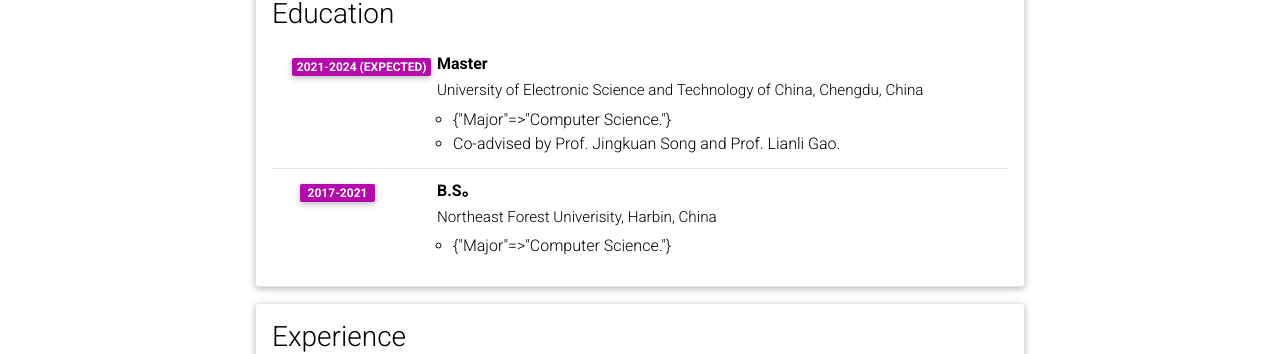
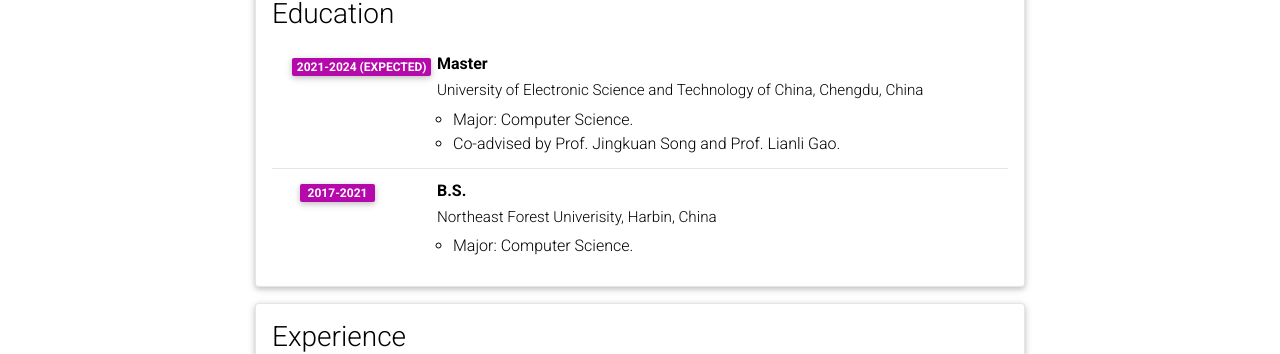
Before and after one commit to leolee99/leolee99.github.io, a Jekyll site: the page built from _pages/cv.md, in a window 1280 px wide and 900 px high. Shown: the part 381-735 px from the top of the window. Built offline with Jekyll 4.4.1, drawn with Linux system fonts in a browser that asks for light colours; comment, search, counter and statistics services are not loaded; a style sheet for code colours, icons or effects is not loaded; some of the changed lines change nothing that is shown.

Commit message:
Update cv.yml

```diff
--- a/_data/cv.yml
+++ b/_data/cv.yml
@@ -13,13 +13,13 @@
       institution: University of Electronic Science and Technology of China, Chengdu, China
       year: 2021-2024 (Expected)
       description:
-        - Major: Computer Science.
+        - "Major: Computer Science."
         - Co-advised by Prof. Jingkuan Song and Prof. Lianli Gao.
-    - title: B.S。
+    - title: B.S.
       institution: Northeast Forest Univerisity, Harbin, China
       year: 2017-2021
       description:
-        - Major: Computer Science.
+        - "Major: Computer Science."
 
 - title: Experience
   type: time_table
```
